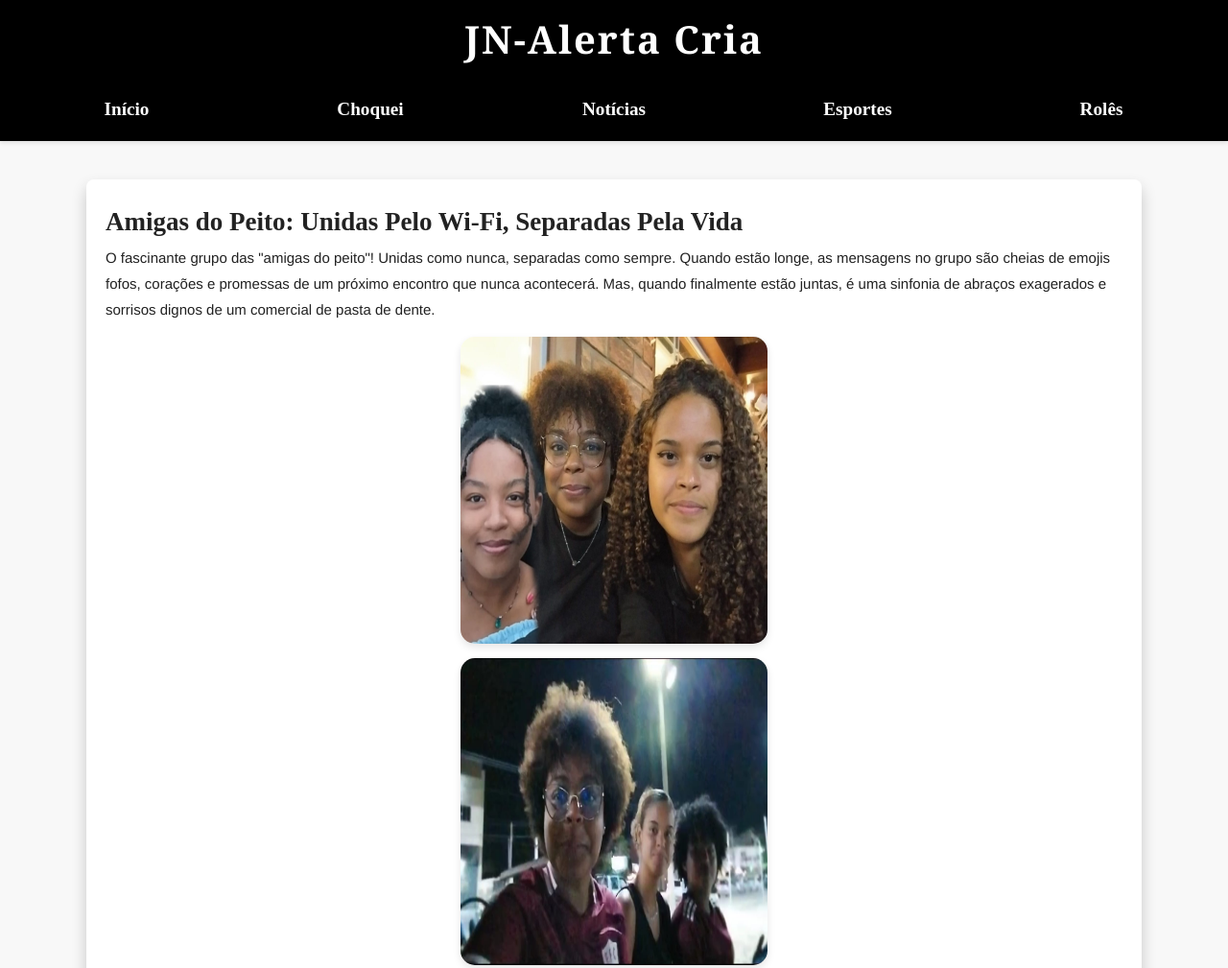
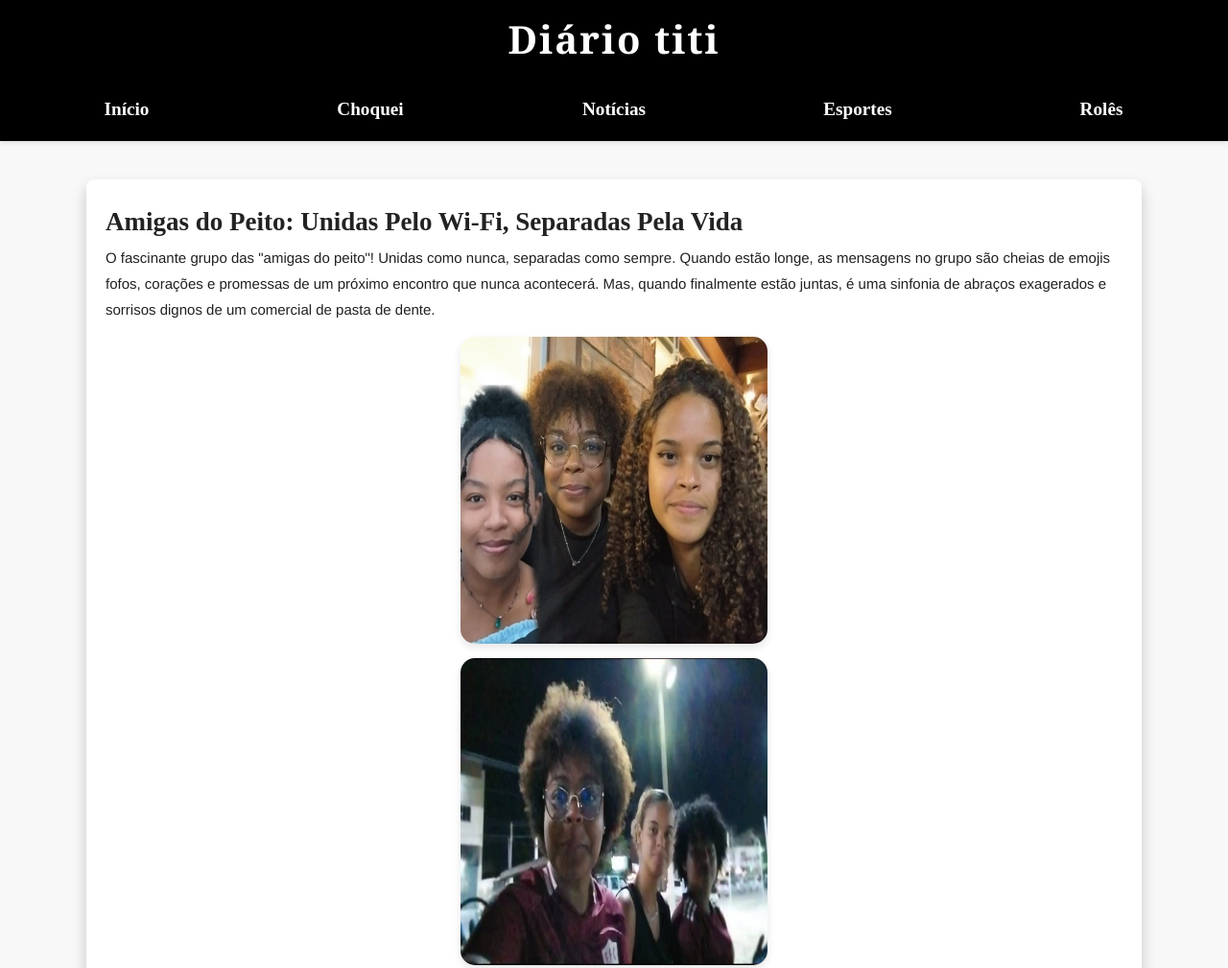
Before and after one commit to 2davidjackson/tititi, a plain HTML site: page index3.html in a window 1280 px wide. Shown: the top 1009 px of the page at 96% size. Drawn offline with Linux system fonts and the light colour scheme.

Commit message:
Update index3.html

```diff
--- a/index3.html
+++ b/index3.html
@@ -11,7 +11,7 @@
 
 <body>
     <header>
-        JN-Alerta Cria
+        Diário titi
     </header>
 
     <nav>
```
